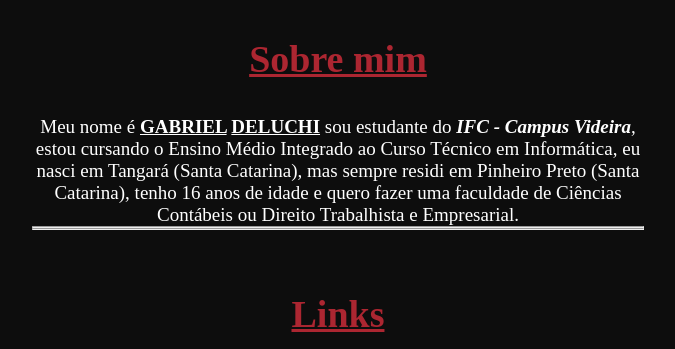
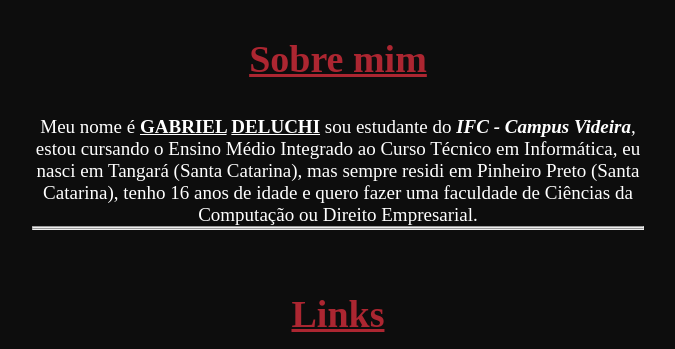
Before and after one commit to DeluchiGuinle/Sobre-mim, a plain HTML site: page index.html in a window 1280 px wide. Shown: the part 2273-2622 px from the top of the page, without its empty margins (302-977 px from the left). Drawn offline with Linux system fonts and the light colour scheme; a web font is replaced by a local one.

Commit message:
Update index.html

```diff
--- a/index.html
+++ b/index.html
@@ -65,7 +65,7 @@
 
             <p>Meu nome é <b><u>GABRIEL</u> <u>DELUCHI</u></b> sou estudante do <i><b>IFC - Campus Videira</b></i>, estou cursando o Ensino Médio Integrado ao Curso Técnico em Informática,
                eu nasci em Tangará (Santa Catarina), mas sempre residi em Pinheiro Preto (Santa Catarina), tenho 16 anos de idade e quero fazer uma
-               faculdade de Ciências Contábeis ou Direito Trabalhista e Empresarial.
+               faculdade de Ciências da Computação ou Direito Empresarial.
             </p>
 <hr>
 <hr>
```
